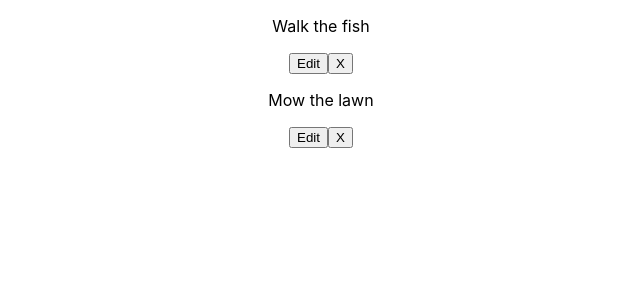
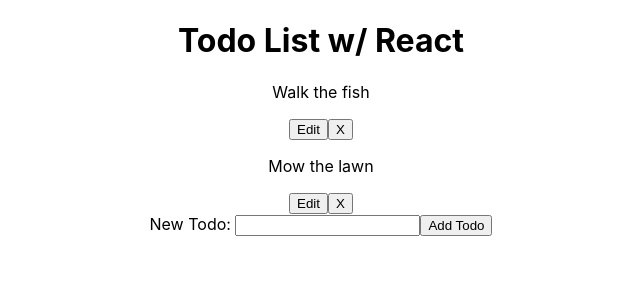
Before and after one commit to cwedwards9/todo-list-react, a React (Create React App) app: page / in a window 1280 px wide. Shown: the top 300 px of the page, without its empty margins (319-959 px from the left). Built offline with nearby package versions, Linux system fonts and the light colour scheme.

Commit message:
Add a method, addTodo(), which takes in a new todo and adds it to the state via setState(). Bind addTodo to the constructor and pass it down as props to the NewTodoForm component.

```diff
--- a/src/TodoList.js
+++ b/src/TodoList.js
@@ -1,5 +1,6 @@
 import React, { Component } from "react";
 import Todo from "./Todo";
+import NewTodoForm from "./NewTodoForm";
 
 class TodoList extends Component {
     constructor(props) {
@@ -10,15 +11,24 @@
                 {todoName: "Walk the fish"},
                 {todoName: "Mow the lawn"}
             ]
-        }
+        };
+        this.addTodo = this.addTodo.bind(this);
     }
+    addTodo(newTodo) {
+        this.setState({
+            todos: [...this.state.todos, newTodo]
+        })
+    }
+
     render() {
         let todos = this.state.todos.map(todo => {
             return <Todo todoName={todo.todoName}/>
         })
         return (
             <div>
+                <h1>Todo List w/ React</h1>
                 {todos}
+                <NewTodoForm addTodo={this.addTodo}/>
             </div>
         );
     }
```
